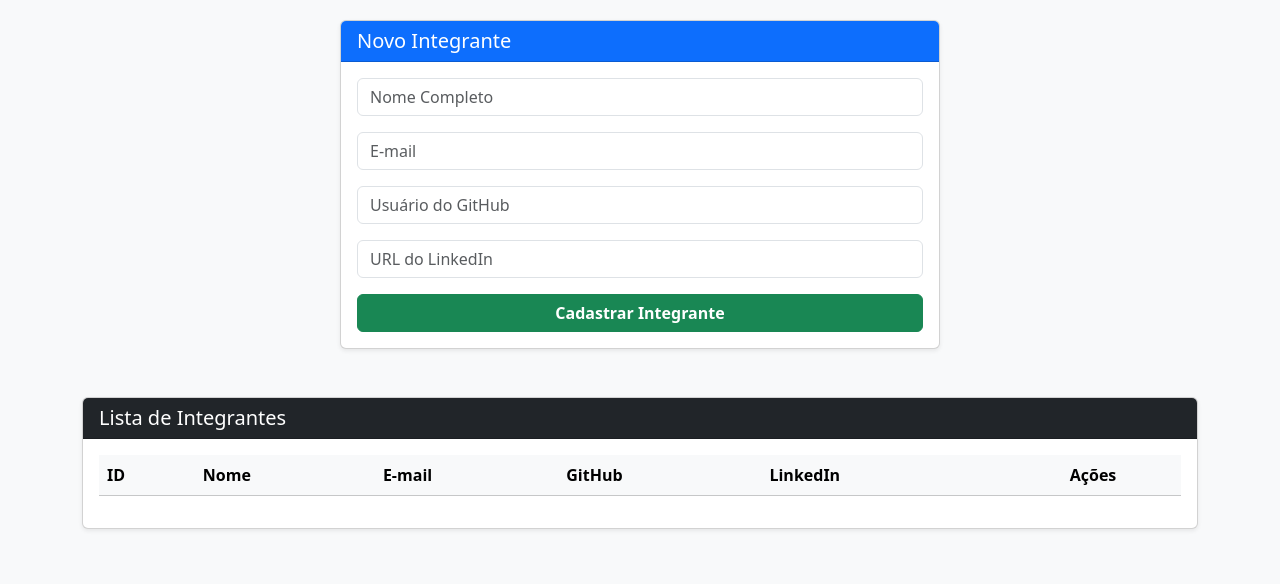
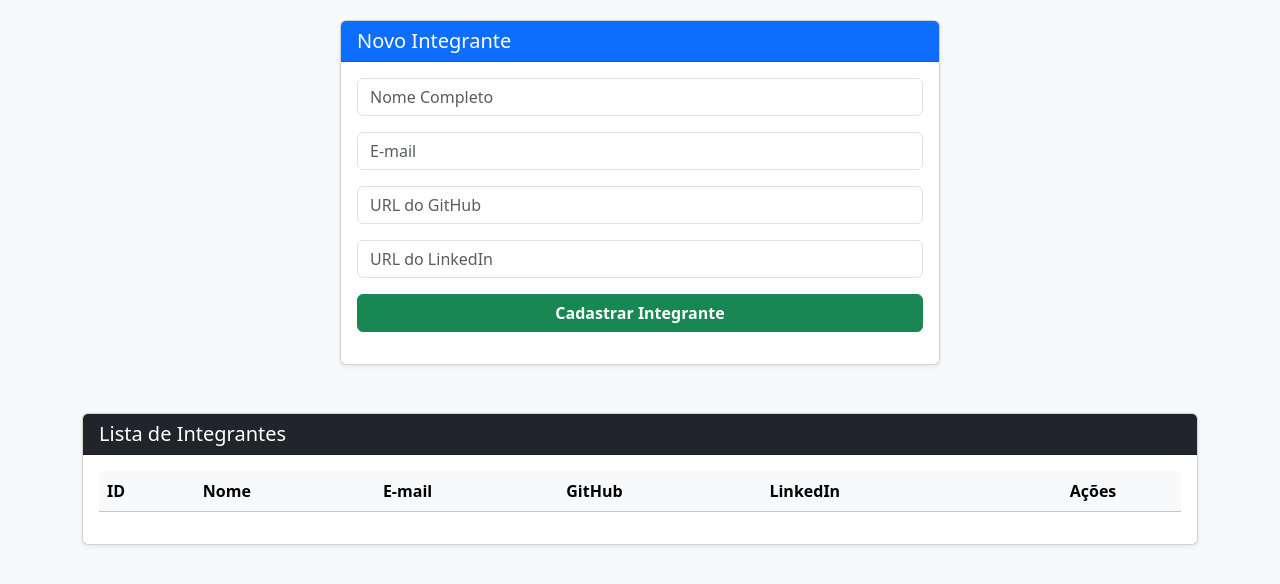
Before and after one commit to PabloPerdigao/atividadeCRUD, a website: page index.html in a window 1280 px wide. Shown: the part 90-674 px from the top of the page. Drawn offline with nearby package versions, Linux system fonts and the light colour scheme; no server answers.

Commit message:
fix: corrige texto do placeholder e adiciona classe de centralização no formulário

```diff
--- a/index.html
+++ b/index.html
@@ -3,6 +3,7 @@
   <head>
     <meta charset="UTF-8" />
     <meta name="viewport" content="width=device-width, initial-scale=1.0" />
+    <link rel="icon" type="image/x-icon" href="/img/netuno.png" />
     <title>Registro Netuno</title>
     <link
       href="https://cdn.jsdelivr.net/npm/bootstrap@5.3.2/dist/css/bootstrap.min.css"
@@ -18,7 +19,7 @@
           <hgroup class="card-header bg-primary text-white">
             <h5 class="mb-0">Novo Integrante</h5>
           </hgroup>
-          <div class="card-body">
+          <div class="card-body text-center">
             <form id="form-integrante">
               <fieldset class="mb-3">
                 <input
@@ -43,7 +44,7 @@
                   type="text"
                   id="github"
                   class="form-control"
-                  placeholder="Usuário do GitHub"
+                  placeholder="URL do GitHub"
                   required
                 />
               </fieldset>
@@ -56,7 +57,7 @@
                   required
                 />
               </fieldset>
-              <button type="submit" class="btn btn-success w-100 fw-bold">
+              <button type="submit" class="btn btn-success w-100 fw-bold mb-3">
                 Cadastrar Integrante
               </button>
             </form>
```
